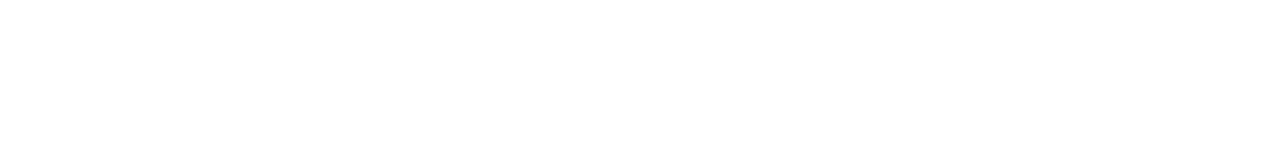
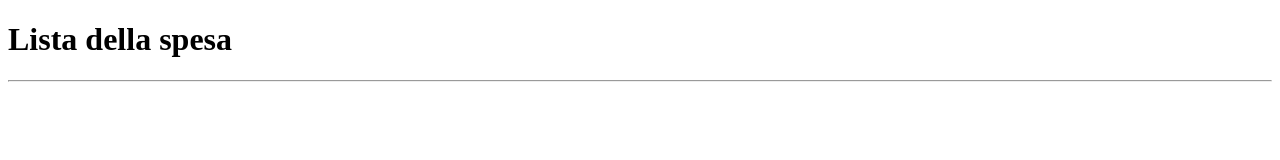
Before and after one commit to GiacomoAccardi/js-lista-spesa, a plain HTML site: page index.html in a window 1280 px wide. Drawn offline with Linux system fonts and the light colour scheme.

Commit message:
[FEAT] There's now some elements in the html file

```diff
--- a/index.html
+++ b/index.html
@@ -6,7 +6,11 @@
     <title>Lista della spesa</title>
 </head>
 <body>
+    <h1>Lista della spesa</h1>
+    <hr>
+    <ul class="lista-spesa">
 
+    </ul>
 
     <script src="./script.js"></script>
 </body>
```
